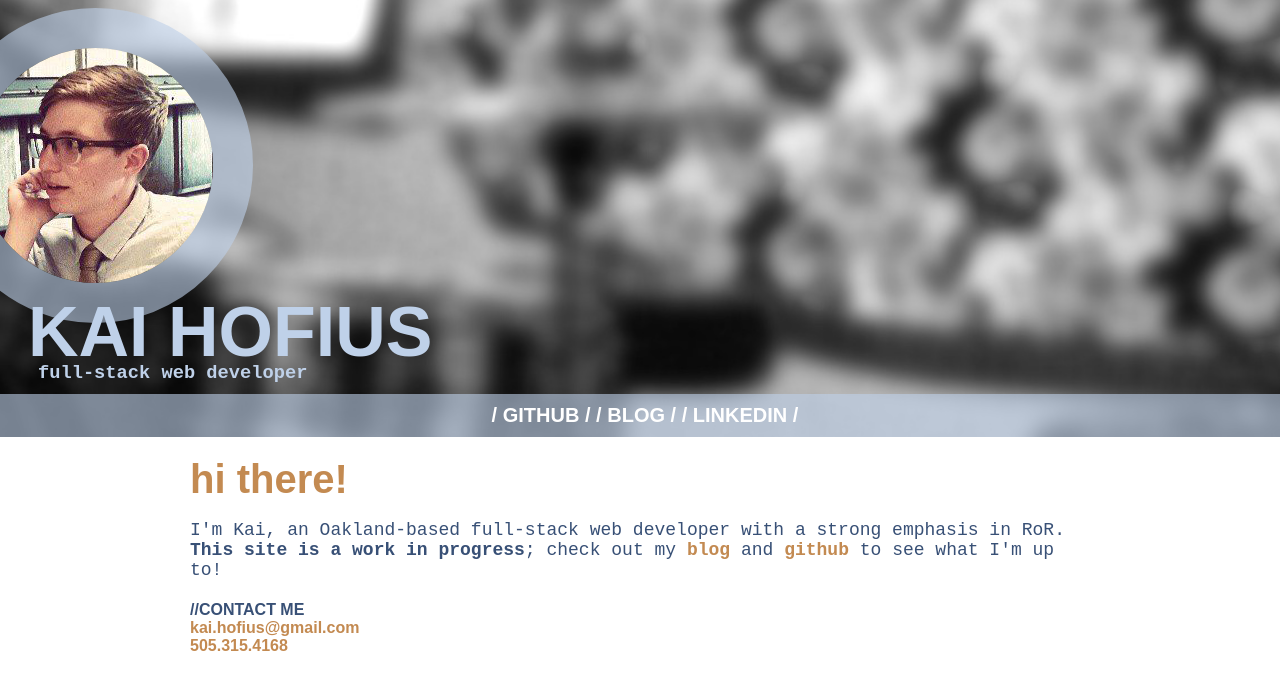
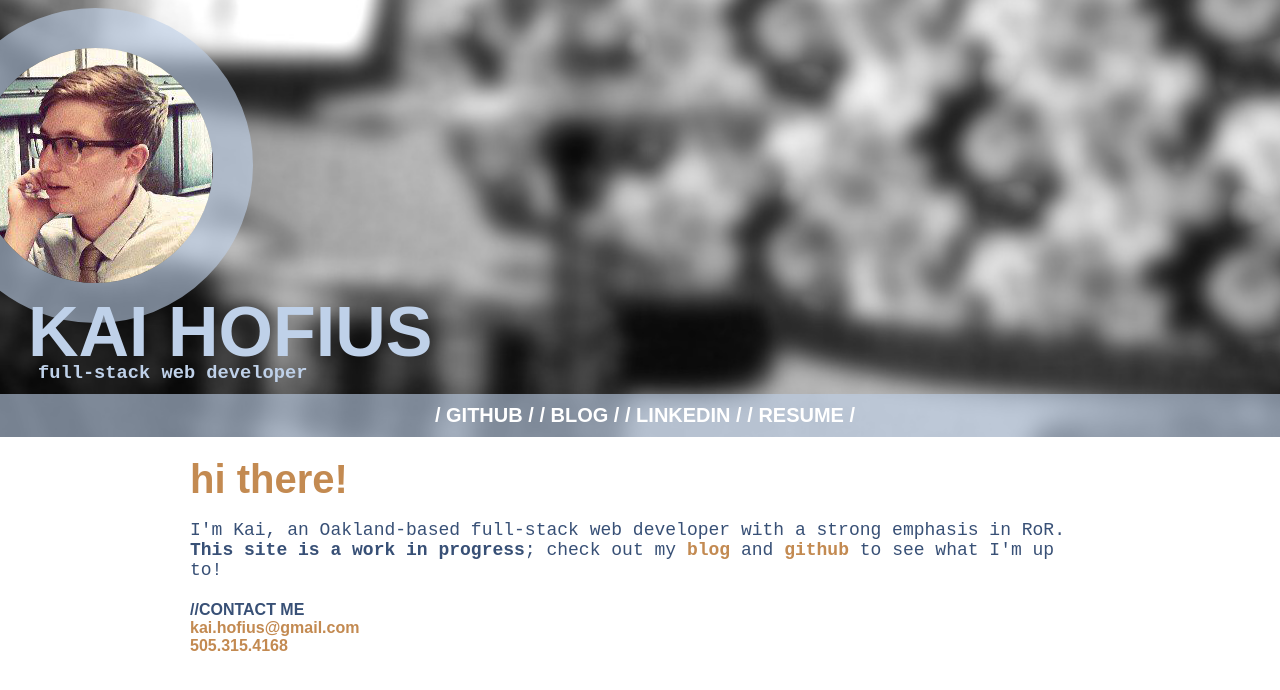
Before and after one commit to kaifius/kaifius.github.io, a Jekyll site: the page index.html, which Jekyll copies as it is, in a window 1280 px wide. Shown: the top 690 px of the page. Built offline with Jekyll 4.4.1, drawn with Linux system fonts in a browser that asks for light colours; Markdown is read by kramdown in place of the engine named in the settings.

Commit message:
added resume pdf + nav link to it

```diff
--- a/index.html
+++ b/index.html
@@ -17,6 +17,7 @@
 				<li>/  <a href="http://github.com/kaifius" target="_blank">GITHUB</a>  /</li>
 				<li>/  <a href="http://kaicodes.tumblr.com" target="_blank">BLOG</a>  /</li>
 				<li>/  <a href="http://www.linkedin.com/in/kaihofius">LINKEDIN</a>  /</li>
+				<li>/  <a href="assets/resume.pdf">RESUME</a>  /</li>
 			</ul>
 	</header>
 	<article>
```
Also changed, not shown: 1 other file.
